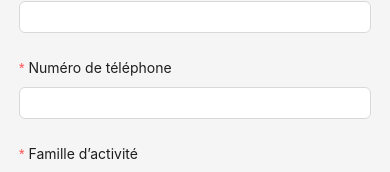
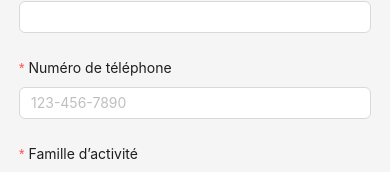
Before and after one commit to pavloliashchynskyi/TheOtto, a React (Vite) app in the folder client/: page /collect-data in a window 390 px wide. Shown: the part 407-579 px from the top of the page. Built offline with nearby package versions, Linux system fonts and the light colour scheme.

Commit message:
add phone mask

```diff
--- a/client/package.json
+++ b/client/package.json
@@ -15,11 +15,13 @@
     "dayjs": "^1.11.11",
     "react": "^18.3.1",
     "react-dom": "^18.3.1",
+    "react-input-mask": "^2.0.4",
     "react-router-dom": "^6.24.1"
   },
   "devDependencies": {
     "@types/react": "^18.3.3",
     "@types/react-dom": "^18.3.0",
+    "@types/react-input-mask": "^3.0.5",
     "@typescript-eslint/eslint-plugin": "^7.13.1",
     "@typescript-eslint/parser": "^7.13.1",
     "@vitejs/plugin-react": "^4.3.1",
--- a/client/src/components/pages/CollectData/CollectDataPage.tsx
+++ b/client/src/components/pages/CollectData/CollectDataPage.tsx
@@ -1,7 +1,9 @@
 import { App, Button, Checkbox, DatePicker, Form, Input, Select, Tooltip } from "antd";
 import { useCallback, useEffect, useMemo } from "react";
+import InputMask from "react-input-mask";
 
 import { dataCollectionAPI } from "../../../redux/services/DataCollectionService";
+import { CollectFormType } from "../../../types/collectDataTypes";
 
 import "./collectDataPage.styles.css";
 
@@ -50,7 +52,7 @@ export const CollectDataPage = () => {
   );
 
   const onFinish = useCallback(
-    async (values: any) => {
+    async (values: CollectFormType) => {
       if (Object.keys(values).length) {
         await collectUserDataMutation(values);
       }
@@ -103,9 +105,14 @@ export const CollectDataPage = () => {
           <Form.Item
             name="phone"
             label="Numéro de téléphone"
-            rules={[{ required: true, message: "Veuillez entrer votre numéro de téléphone!" }]}
+            rules={[
+              { required: true, message: "Veuillez entrer votre numéro de téléphone!" },
+              { pattern: /^[0-9-]+$/, message: "Veuillez entrer un numéro de téléphone valide!" },
+            ]}
           >
-            <Input type="tel" />
+            <InputMask mask="999-999-9999">
+              {() => <Input type="tel" placeholder="123-456-7890" />}
+            </InputMask>
           </Form.Item>
 
           <Form.Item
--- /dev/null
+++ b/client/src/types/collectDataTypes.ts
@@ -0,0 +1,9 @@
+export type CollectFormType = {
+  firstName: string;
+  lastName: string;
+  dob: string;
+  email: string;
+  phone: string;
+  activityFamily: string;
+  options: string[];
+};
```
Also changed, not shown: 2 other files (tests, documents, lock files or other folders).
